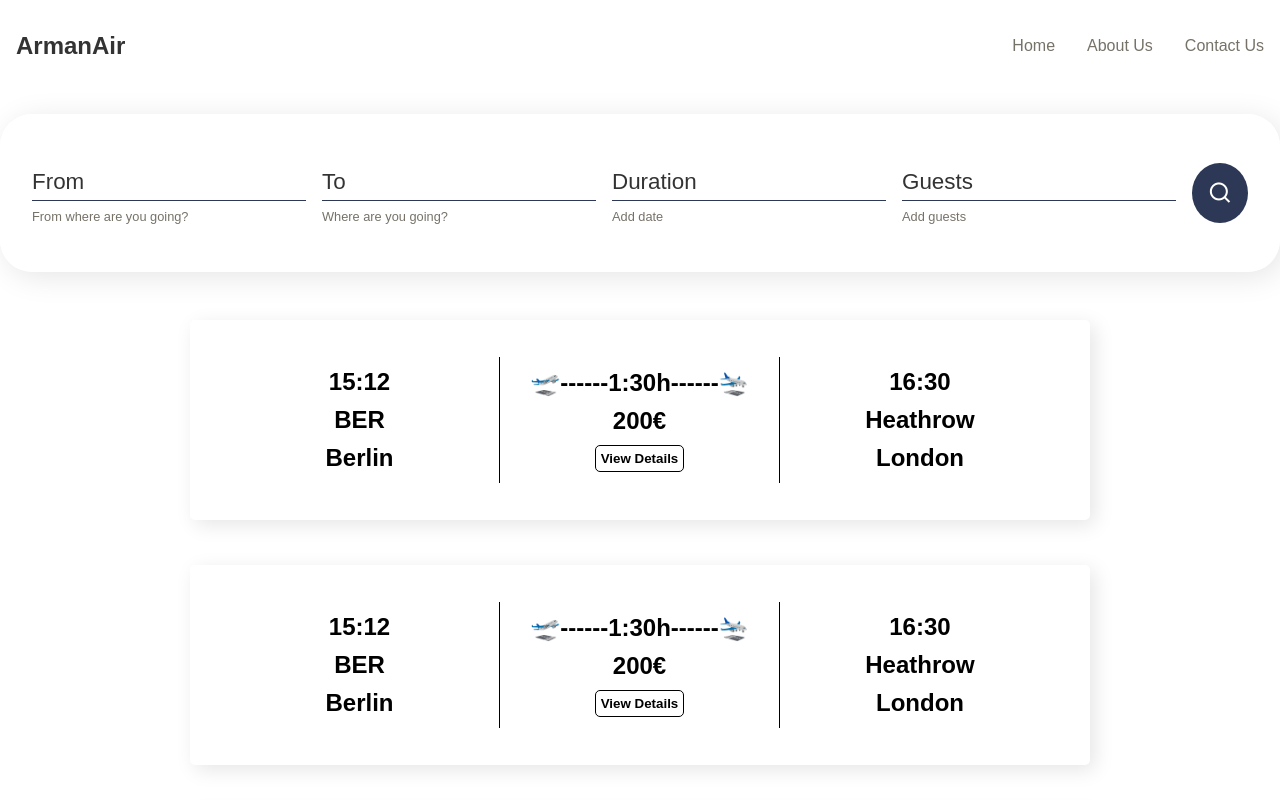
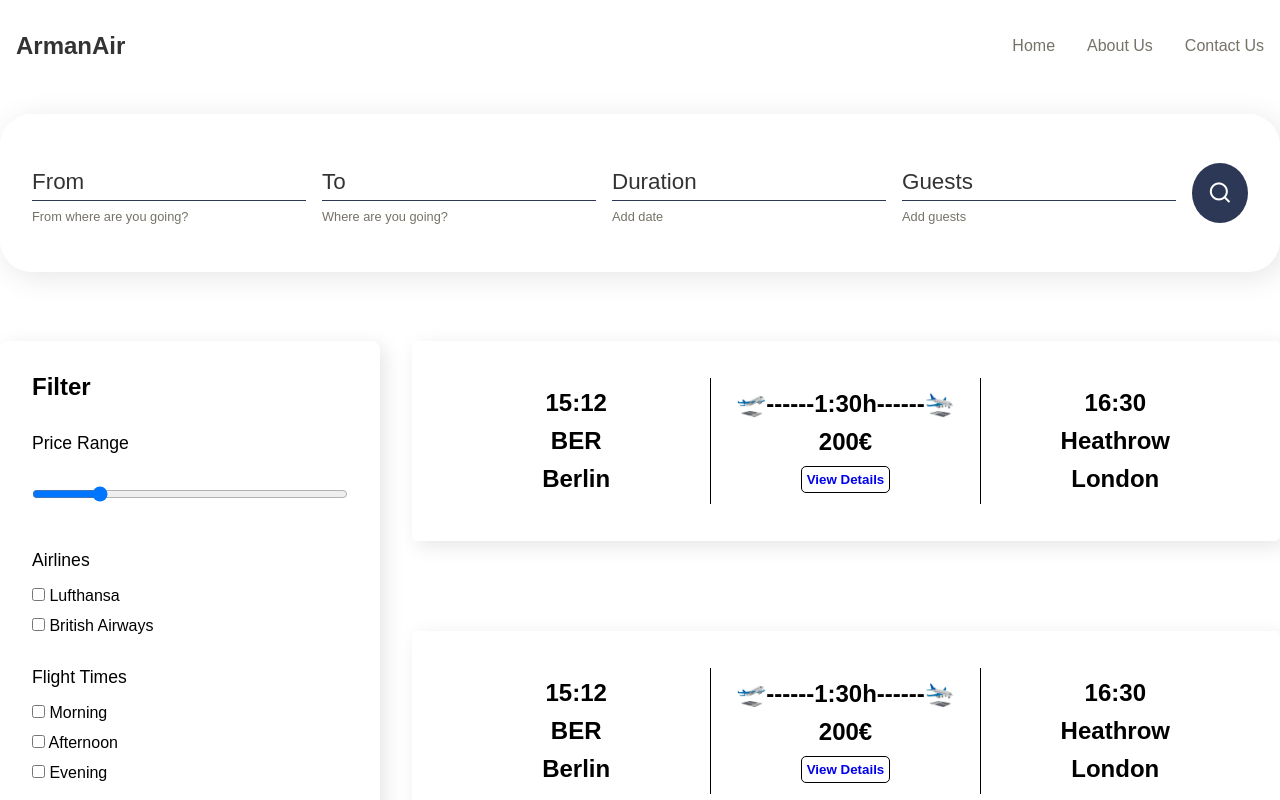
Before and after one commit to dung592847/WebTechProject_Frontend, a Vue app in the folder webtech-frontend/: page /search-result in a window 1280 px wide. Shown: the top 800 px of the page. Built offline with nearby package versions, Linux system fonts and the light colour scheme.

Commit message:
Placeholder images in Homeview.vue and SearchResultView.vue styling completed

```diff
--- a/webtech-frontend/src/components/PopularBox.vue
+++ b/webtech-frontend/src/components/PopularBox.vue
@@ -4,7 +4,7 @@
       <h2 class="section__header">Popular Flight Destinations</h2>
       <div class="popular__grid">
         <div class="popular__card">
-          <!--<img src="assets/hotel-1.jpg" alt="popular hotel" />-->
+          <img src="https://placehold.co/600x400" alt="popular flight destinations" />
           <div class="popular__content">
             <div class="popular__card__header">
               <h4>Generic Flight 1</h4>
@@ -14,7 +14,7 @@
           </div>
         </div>
         <div class="popular__card">
-           <!--<img src="assets/hotel-1.jpg" alt="popular hotel" />-->
+          <img src="https://placehold.co/600x400" alt="popular flight destinations" />
           <div class="popular__content">
             <div class="popular__card__header">
               <h4>Generic Flight 2</h4>
@@ -24,7 +24,7 @@
           </div>
         </div>
         <div class="popular__card">
-          <!--<img src="assets/hotel-1.jpg" alt="popular hotel" />-->
+          <img src="https://placehold.co/600x400" alt="popular flight destinations" />
           <div class="popular__content">
             <div class="popular__card__header">
               <h4>The Peninsula</h4>
@@ -34,7 +34,7 @@
           </div>
         </div>
         <div class="popular__card">
-          <!--<img src="assets/hotel-1.jpg" alt="popular hotel" />-->
+          <img src="https://placehold.co/600x400" alt="popular flight destinations" />
           <div class="popular__content">
             <div class="popular__card__header">
               <h4>Generic Flight 4</h4>
@@ -44,7 +44,7 @@
           </div>
         </div>
         <div class="popular__card">
-          <!--<img src="assets/hotel-1.jpg" alt="popular hotel" />-->
+          <img src="https://placehold.co/600x400" alt="popular flight destinations" />
           <div class="popular__content">
             <div class="popular__card__header">
               <h4>Generic Flight 5</h4>
@@ -54,7 +54,7 @@
           </div>
         </div>
         <div class="popular__card">
-           <!--<img src="assets/hotel-1.jpg" alt="popular hotel" />-->
+           <img src="https://placehold.co/600x400" alt="popular flight destinations" />
           <div class="popular__content">
             <div class="popular__card__header">
               <h4>Generic Flight 6</h4>
--- a/webtech-frontend/src/components/SearchResultBox.vue
+++ b/webtech-frontend/src/components/SearchResultBox.vue
@@ -11,8 +11,8 @@
             <div class="additionalInfo">
                 <h2>🛫------1:30h------🛬</h2>
                 <h2>200€</h2>
-              <h2 class="view-details">View Details</h2>
 
+              <router-link to="/flight-details"> <h2 class="view-details">View Details</h2></router-link>
             </div>
             <div class="endInfo">
                 <h2>16:30</h2>
@@ -36,7 +36,7 @@
         display: flex;
         justify-content: space-evenly; /**horizontale zentrierung */
         align-items: center;  /**vertikale zentrierung */
-        max-width: 900px;
+        max-width: 1000px;
         height: 200px;
         border-radius: 5px;
         box-shadow: 5px 5px 20px rgba(0, 0, 0, 0.1);
@@ -55,9 +55,6 @@
         border-right: solid 1px;
     }
 
-    .endInfo{
-
-    }
 
     .startInfo,
     .additionalInfo,
--- a/webtech-frontend/src/router/index.js
+++ b/webtech-frontend/src/router/index.js
@@ -2,6 +2,7 @@ import { createRouter, createWebHistory } from 'vue-router'
 import HomeView from '../views/HomeView.vue'
 import ContactView from '../views/ContactView.vue'
 import SearchResultView from '../views/SearchResultView.vue'
+import FlightDetailsView from '../views/FlightDetailsView.vue'
 
 const routes = [
   {
@@ -27,6 +28,12 @@ const routes = [
     name: 'search-result',
     component: SearchResultView
   }
+  ,
+  {
+    path: '/flight-details',
+    name: 'flight-details',
+    component: FlightDetailsView
+  }
 ]
 
 const router = createRouter({
--- a/webtech-frontend/src/views/ContactView.vue
+++ b/webtech-frontend/src/views/ContactView.vue
@@ -1,7 +1,6 @@
 <template>
     <NavHeader></NavHeader>
-    <AirplaneSeats></AirplaneSeats>
-    <Contactform></Contactform>
+
   <FooterComponent></FooterComponent>
   </template>
 
--- /dev/null
+++ b/webtech-frontend/src/views/FlightDetailsView.vue
@@ -0,0 +1,29 @@
+<template>
+    <NavHeader></NavHeader>
+    <SearchResultBox></SearchResultBox>
+    <AirplaneSeats></AirplaneSeats>
+    <Contactform></Contactform>
+  <FooterComponent></FooterComponent>
+  </template>
+
+  <script>
+  // @ is an alias to /src
+    import NavHeader from "../components/NavHeader.vue"
+    import FooterComponent from "../components/FooterComponent.vue"
+    import AirplaneSeats from "@/components/AirplaneSeats.vue";
+    import Contactform from "@/components/Contactform.vue";
+    import SearchResultBox from "../components/SearchResultBox.vue"
+
+
+  export default {
+
+    name: 'HomeView',
+    components: {
+      NavHeader,
+      AirplaneSeats,
+      Contactform,
+      FooterComponent,
+      SearchResultBox
+    }
+  }
+  </script>
--- a/webtech-frontend/src/views/SearchResultView.vue
+++ b/webtech-frontend/src/views/SearchResultView.vue
@@ -1,17 +1,45 @@
 <template>
   <NavHeader></NavHeader>
+  <div class="page-container">
+    <div class="search-content">
       <div class="searchbar-wrapper">
         <Searchbar></Searchbar>
       </div>
-    <SearchResultBox></SearchResultBox>
-    <SearchResultBox></SearchResultBox>
-    <SearchResultBox></SearchResultBox>
-    <SearchResultBox></SearchResultBox>
+
+      <div class="content-container">
+        <!-- Left column for filters -->
+        <div class="filter-column">
+          <div class="filter-box">
+            <h3 class="filter-title">Filter</h3>
+            <div class="filter-section">
+              <h4>Price Range</h4>
+              <input type="range" min="0" max="1000" value="200" class="price-slider" />
+            </div>
+            <div class="filter-section">
+              <h4>Airlines</h4>
+              <label><input type="checkbox" /> Lufthansa</label>
+              <label><input type="checkbox" /> British Airways</label>
+            </div>
+            <div class="filter-section">
+              <h4>Flight Times</h4>
+              <label><input type="checkbox" /> Morning</label>
+              <label><input type="checkbox" /> Afternoon</label>
+              <label><input type="checkbox" /> Evening</label>
+            </div>
+          </div>
+        </div>
+
+        <!-- Right column for search results -->
+        <div class="results-column">
+          <SearchResultBox v-for="i in 4" :key="i"></SearchResultBox>
+        </div>
+      </div>
+    </div>
+  </div>
   <FooterComponent></FooterComponent>
 </template>
 
 <script>
-  // @ is an alias to /src
 import NavHeader from "../components/NavHeader.vue"
 import FooterComponent from "../components/FooterComponent.vue"
 import Searchbar from "../components/Searchbar.vue"
@@ -29,20 +57,21 @@
 </script>
 
 <style scoped>
-  * {
-    display: flex;
-    flex-flow: row wrap;
-    margin: auto;
+.page-container {
+  width: 100%;
 }
 
+.search-content {
+  max-width: 1400px;
+  margin: 0 auto;
+  padding: 0;
+}
 
 .searchbar-wrapper {
   position: relative;
   width: 100%;
-  max-width: 1400px;
-  padding: 0 2rem;
   height: 100px;
-  margin-bottom: 8rem; /* Erhöht von 4rem auf 8rem für mehr Abstand */
+  margin-bottom: 6.5rem;
 }
 
 .searchbar-wrapper :deep(.booking__container) {
@@ -51,4 +80,71 @@
   left: 0;
   transform: none;
 }
+
+.content-container {
+  display: flex;
+  gap: 2rem;
+  margin-bottom: 2rem;
+  align-items: flex-start;
+}
+
+.filter-column {
+  width: 380px;
+  flex-shrink: 0;
+}
+
+.filter-box {
+  margin-top: 45px;
+  background: white;
+  border-radius: 8px;
+  padding: 2rem;
+  box-shadow: 5px 5px 20px rgba(0, 0, 0, 0.1);
+}
+
+.filter-title {
+  margin: 0 0 2rem 0;
+  font-size: 1.5rem;
+  font-weight: 600;
+}
+
+.filter-section {
+  margin-bottom: 2rem;
+}
+
+.filter-section:last-child {
+  margin-bottom: 0;
+}
+
+.filter-section h4 {
+  margin: 0 0 1rem 0;
+  font-size: 1.1rem;
+  font-weight: 500;
+}
+
+.filter-section label {
+  display: block;
+  margin-bottom: 0.75rem;
+  font-size: 1rem;
+  cursor: pointer;
+}
+
+.filter-section label:last-child {
+  margin-bottom: 0;
+}
+
+.price-slider {
+  width: 100%;
+  margin: 1rem 0;
+}
+
+.results-column {
+  flex: 1;
+  display: flex;
+  flex-direction: column;
+
+}
+
+.results-column :deep(.search-result-box) {
+  width: 100%;
+}
 </style>
```
Lines whose indentation alone changed are shown as unchanged.
